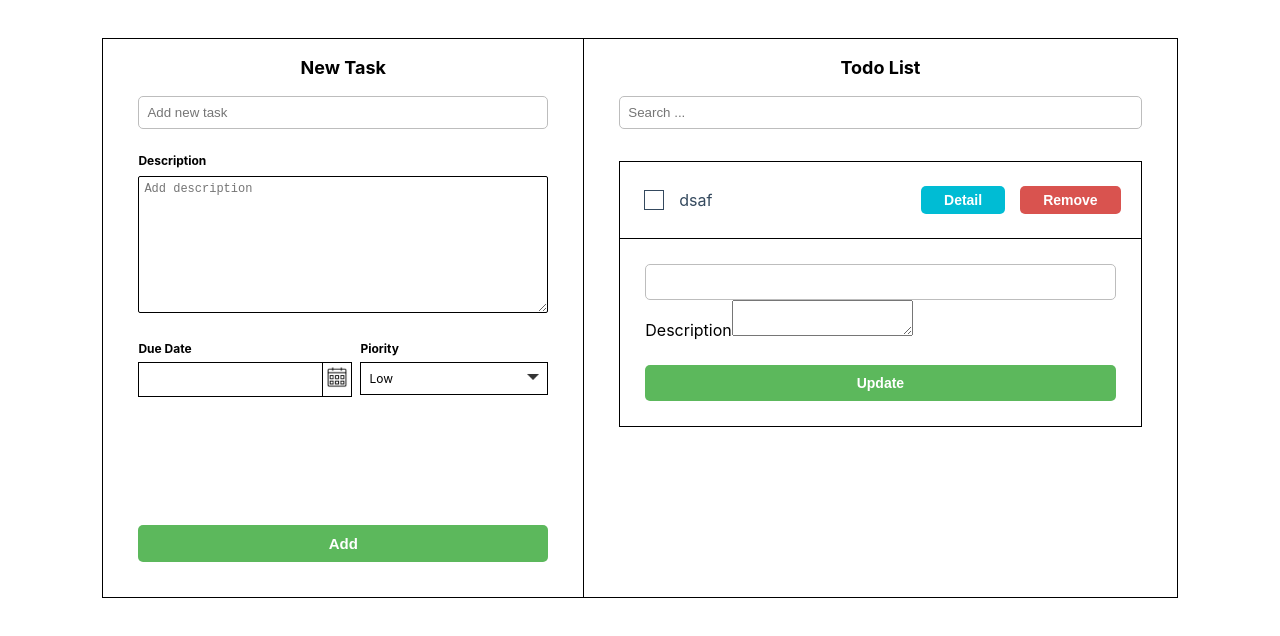
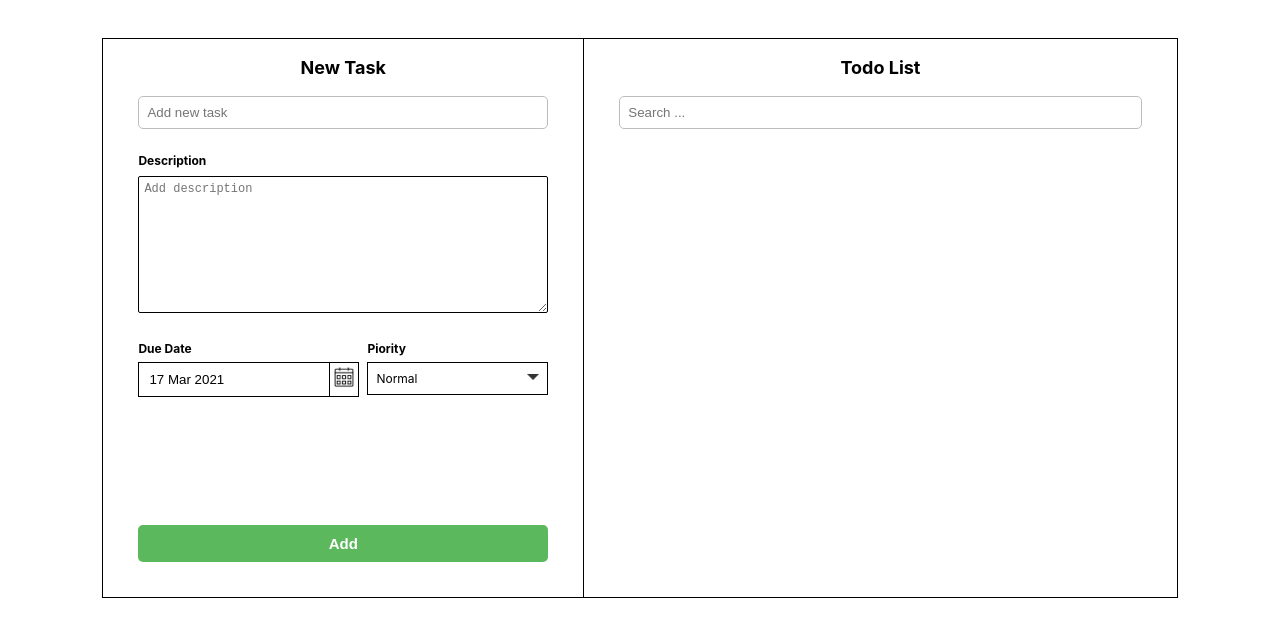
Before and after one commit to Sotatek-DuyNguyen2/todo-list-new-sota, a React (Create React App) app: page / in a window 1280 px wide. Shown: the top 636 px of the page. Built offline with nearby package versions, Linux system fonts and the light colour scheme.

Commit message:
feat: add Task

```diff
--- a/src/components/DatePiority/index.tsx
+++ b/src/components/DatePiority/index.tsx
@@ -3,18 +3,34 @@ import calendar from '../image/calendar.png';
 import DatePicker from "react-datepicker";
 import './style.sass'
 import "react-datepicker/dist/react-datepicker.css";
+import { useState } from 'react';
 
-const DatePiority = () => {
+interface IDatePiority {
+    isDetail: boolean,
+    setDate: any,
+    setPiority: any
+}
 
-    const handleChangeDate = () => {
+const DatePiority = ({isDetail, setDate, setPiority}:IDatePiority) => {
 
+    const [startDate, setStartDate] = useState(isDetail ? new Date() : new Date());
+    const [piority, changePiority] = useState(isDetail ? "" : 'Normal');
+
+    const handleChangeDate = (date: any) => {
+        setStartDate(date);
+        setDate(date);
+    }
+    const handleChange = (value: string) => {
+        changePiority(value);
+        setPiority(value);
     }
     return (
         <div className="date-piority">
             <div className="date">
                 <div className="date__title">Due Date</div>
                 <div className="date__box">
-                    <DatePicker className="date__box--picker"
+                    <DatePicker dateFormat="dd MMM yyyy"
+                        className="date__box--picker" selected={startDate}
                         onChange={handleChangeDate}/>
                     <span className="date__box--icon">
                         <img src={calendar} alt="date-icon" />
@@ -27,7 +43,7 @@ const DatePiority = () => {
                 <div className="piority__drodown">
                     <div className="dropdown">
                         <div className="dropdown__content">
-                            low
+                            {piority}
                             <span className="dropdown__content--icon">
                                 <img src={arrow} alt="" />
                             </span>
@@ -35,9 +51,9 @@ const DatePiority = () => {
                     </div>
                     <div className="list-piority">
                         <ul className="content-piority">
-                            <li className="item-piority" id="low">Low</li>
-                            <li className="item-piority" id="normal">Normal</li>
-                            <li className="item-piority" id="high">High</li>
+                            <li className="item-piority" id="low" onClick={() => handleChange("Low")}>Low</li>
+                            <li className="item-piority" id="normal" onClick={() => handleChange("Normal")}>Normal</li>
+                            <li className="item-piority" id="high" onClick={() => handleChange("High")}>High</li>
                         </ul>
                     </div>
                 </div>
--- a/src/components/DatePiority/style.sass
+++ b/src/components/DatePiority/style.sass
@@ -18,6 +18,7 @@
                 border-right: 1px solid #000000
                 height: 27px
                 padding: 3px
+                padding-left: 10px
             &--picker:focus
                 outline: none
             &--icon
--- a/src/components/ItemTask/index.tsx
+++ b/src/components/ItemTask/index.tsx
@@ -1,12 +1,18 @@
 import ItemDetail from '../ItemDetail';
 import './style.sass';
-const ItemTask = () => {
+
+interface ITaskItemProps {
+    task: any,
+    key: any
+}
+
+const ItemTask = ({task, key}: ITaskItemProps) => {
     return (
         <div className="container-item">
             <div className="content-item">
                 <label className="checkbox">
                     <input type="checkbox" />
-                    <span style={{marginLeft:"0.5rem"}}>dsaf</span>
+                    <span style={{marginLeft:"0.5rem"}}>{task.title}</span>
                 </label>
                 <div className="">
                     <button className="btn-detail" >
@@ -19,7 +25,7 @@ const ItemTask = () => {
             </div>
 
 
-            <ItemDetail />
+            {/* <ItemDetail /> */}
         </div>
     )
 }
--- a/src/components/NewTask/index.tsx
+++ b/src/components/NewTask/index.tsx
@@ -1,23 +1,64 @@
 import './style.sass';
 import DatePiority from '../DatePiority';
+import { useCallback, useState } from 'react';
+import { connect } from 'react-redux';
+import { addTask } from '../../store/actions/tasks';
 
-const NewTask = () => {
+interface INewTaskProps {
+    addTaskAction: any
+}
+
+const NewTask = ({addTaskAction}: INewTaskProps) => {
+    const [task, setTask] = useState({
+        title: "",
+        description: "",
+        date: new Date(),
+        piority: "Normal",
+        isChecked: false,
+    })
+    const handleChange = (e: any) => {
+        setTask({...task, [e.target.name]:e.target.value})
+    }
+    const setDate = (date: any) => {
+        setTask({...task, date});
+    }
+    const setPiority = (piority: string) => {
+        setTask({...task, piority});
+    }
+    const addNewTask = () => {
+        console.log(task);
+        if (task.title !== "") {
+            addTaskAction(task)
+            setTask({
+                ...task,
+                title: "",
+                description: "",
+            })
+        } else {
+            alert("Title is required!");
+        }
+    }
     return (
         <div className="task">
             <p className="task__title">New Task</p>
             <div className="task__input">
-                <input type="text" name="title" placeholder="Add new task" />
+                <input type="text" name="title"
+                        onChange={handleChange}
+                        placeholder="Add new task" />
             </div>
             <div className="task__description">
                 <div className="task__description--label">Description</div>
-                <textarea  name="description" placeholder="Add description" />
+                <textarea  name="description" onChange={handleChange}  placeholder="Add description" />
             </div>
-            <DatePiority />
-            <button className="task__btn">
+            <DatePiority isDetail={false} setDate={setDate} setPiority={setPiority} />
+            <button className="task__btn" onClick={addNewTask}>
                 <span className="task__btn--text">Add</span>
             </button>
         </div>
     )
 }
 
-export default NewTask
+const mapDispatchToProps =  {
+    addTaskAction: addTask
+}
+export default connect(null, mapDispatchToProps)(NewTask);
--- a/src/components/TodoList/index.tsx
+++ b/src/components/TodoList/index.tsx
@@ -1,7 +1,23 @@
 import './style.sass';
 import ItemTask from '../ItemTask';
+import { connect } from 'react-redux';
+import {removeTask} from '../../store/actions/tasks';
+import {displayBulkAction} from '../../store/actions/bulk';
+import {searchTask} from '../../store/actions/search';
 
-const TodoList = () => {
+interface ITodoListProps {
+    tasks: any,
+    search: any,
+    removeTask: any,
+    displayBulkAction: any,
+    searchTask: any,
+}
+const TodoList = ({
+    tasks, search,
+    removeTask,
+    displayBulkAction,
+    searchTask
+}: ITodoListProps) => {
     const updateSearchTask = () => {
 
     }
@@ -15,11 +31,26 @@ const TodoList = () => {
                         onChange={updateSearchTask}/>
                 </div>
                 <div>
-                    <ItemTask />
+                {   search ?
+                    tasks = tasks.filter((item:any) => item.title.substr(0,search.length) === search).map((task:any,key:any) => <ItemTask key={key} task={task} />) :
+                    tasks.map((task: any,key:any) => <ItemTask key={key} task={task} />)
+                }
                 </div>
             </div>
         </div>
     )
 }
 
-export default TodoList
+const mapStateToProps = (state: any) => {
+    return {
+        tasks: state.tasks,
+        // bulk: state.bulk,
+        search:state.search
+    }
+}
+const mapDispatchToProps = {
+    removeTask,
+    displayBulkAction,
+    searchTask
+}
+export default connect(mapStateToProps, mapDispatchToProps)(TodoList);
--- a/src/store/store.js
+++ b/src/store/store.js
@@ -5,7 +5,6 @@ import search from './reducers/search';
 
 const allReducers = combineReducers({
     tasks,
-    bulk,
     search
 });
 
```
